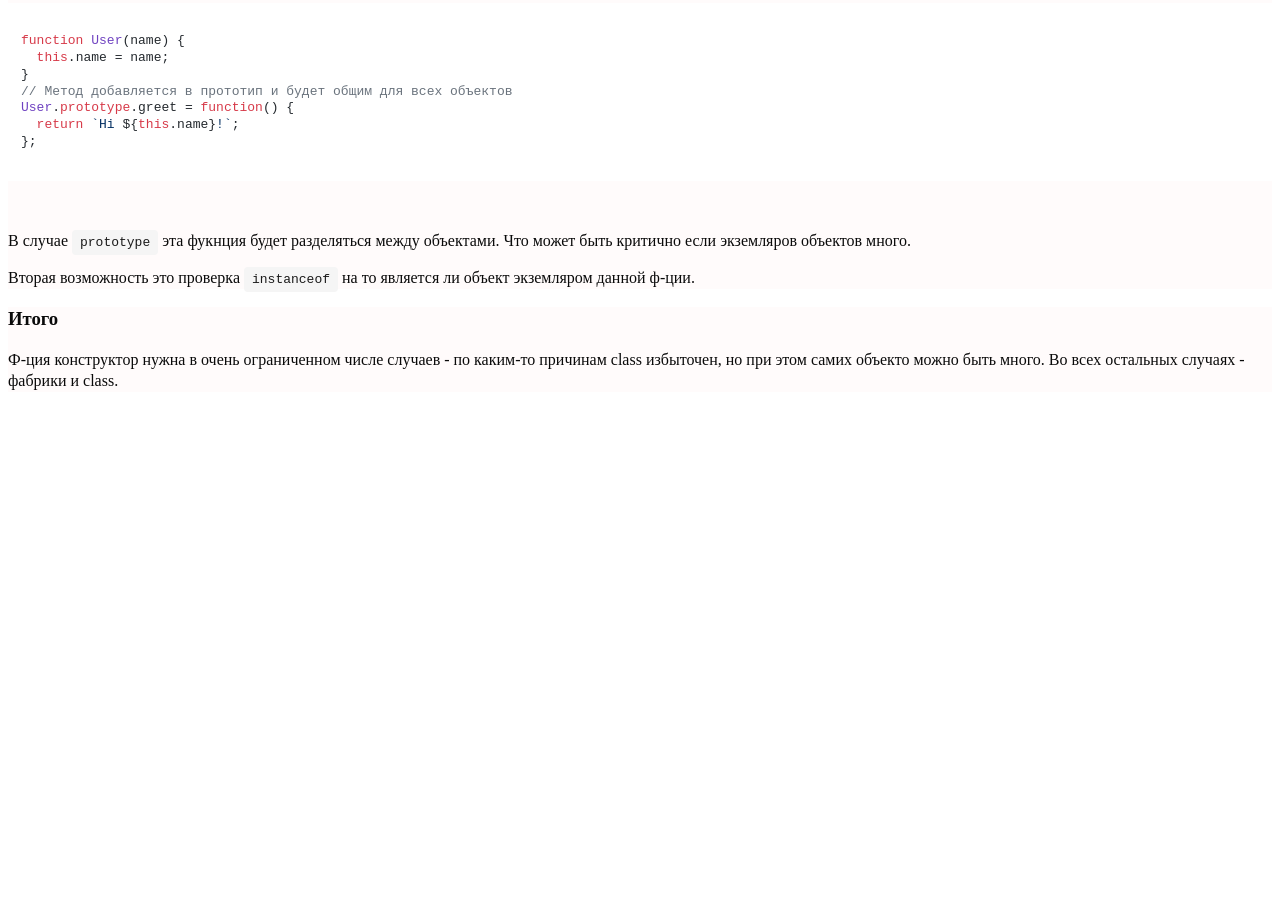
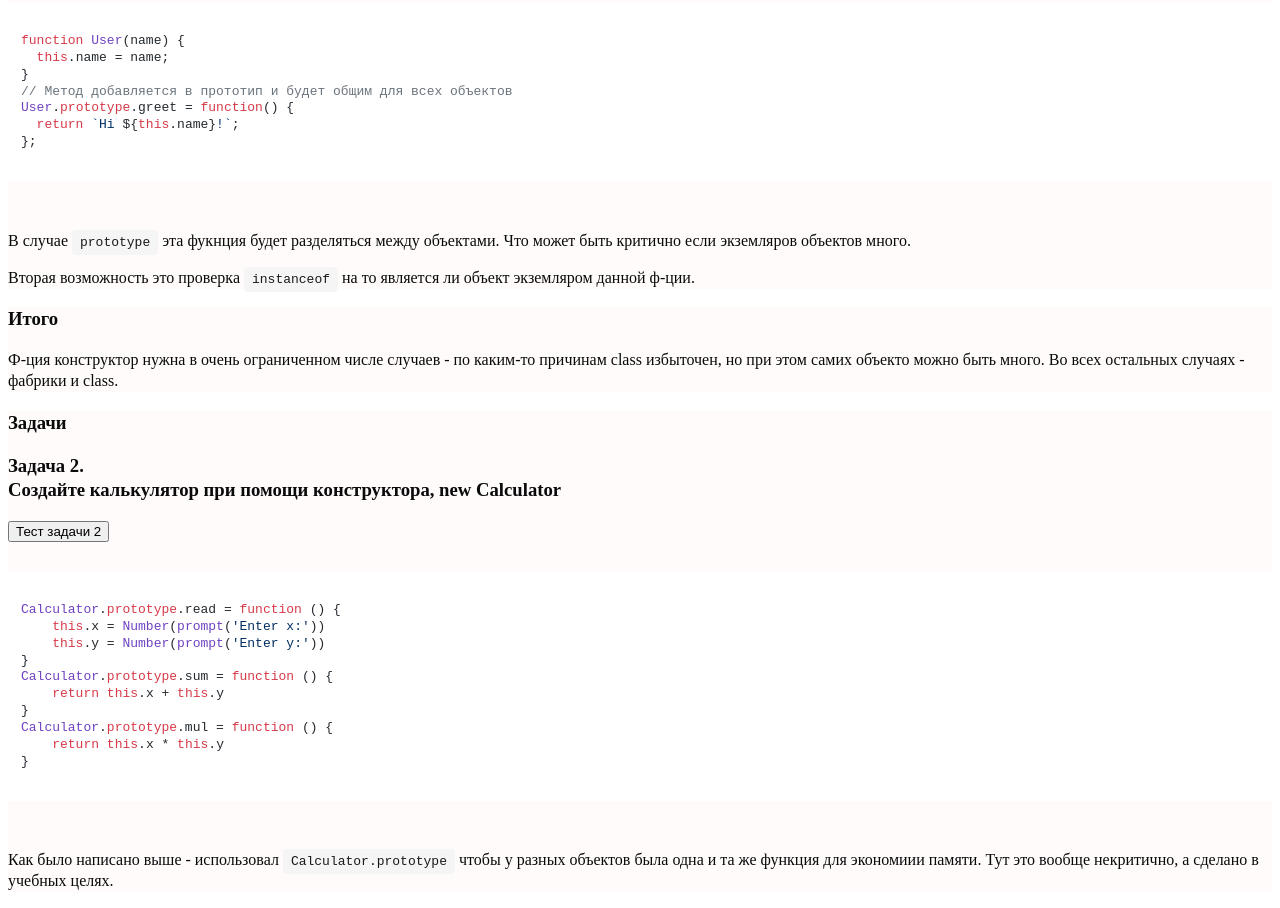
Before and after one commit to NikZha/conspectOfBasicsJs, a plain HTML site: page 4. Объекты основы/constructor-new.html in a window 1280 px wide. Shown: the part 2683-3591 px from the top of the page. Before the commit the page ends 3091 px from the top, so only its background shows below. Drawn offline with nearby package versions, Linux system fonts and the light colour scheme.

Commit message:
task: decided task2

```diff
--- a/4. Объекты основы/constructor-new.html
+++ b/4. Объекты основы/constructor-new.html
@@ -176,6 +176,49 @@ User.prototype.greet = function() {
         <p>Ф-ция конструктор нужна в очень ограниченном числе случаев - по каким-то причинам class избыточен, но при
             этом самих объекто можно быть много. Во всех остальных случаях - фабрики и class.</p>
     </div>
+    <div class="topic" id="tasks">
+        <h3>Задачи</h3>
+        <div id="task2">
+            <h3>Задача 2. <br>Создайте калькулятор при помощи конструктора, new Calculator</h3>
+            <input type="button" value="Тест задачи 2" onclick="task2()">
+            <pre>
+                <code class="language-javascript">
+Calculator.prototype.read = function () {
+    this.x = Number(prompt('Enter x:'))
+    this.y = Number(prompt('Enter y:'))
+}
+Calculator.prototype.sum = function () {
+    return this.x + this.y
+}
+Calculator.prototype.mul = function () {
+    return this.x * this.y
+}
+                </code>
+            </pre>
+            <p>Как было написано выше - использовал <code>Calculator.prototype</code> чтобы у разных объектов была одна
+                и та же функция для экономиии памяти. Тут это вообще некритично, а сделано в учебных целях.</p>
+            <script>
+                function Calculator() {
+                    Calculator.prototype.read = function () {
+                        this.x = Number(prompt('Enter x:'))
+                        this.y = Number(prompt('Enter y:'))
+                    }
+                    Calculator.prototype.sum = function () {
+                        return this.x + this.y
+                    }
+                    Calculator.prototype.mul = function () {
+                        return this.x * this.y
+                    }
+                }
+                function task2() {
+                    let calc = new Calculator()
+                    calc.read()
+                    alert("Sum=" + calc.sum());
+                    alert("Mul=" + calc.mul());
+                }
+            </script>
+        </div>
+    </div>
 
 
 </body>
```
